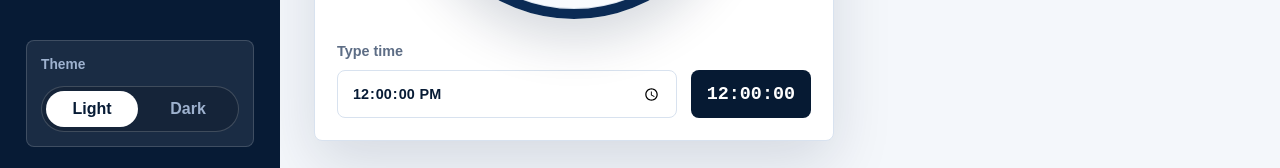
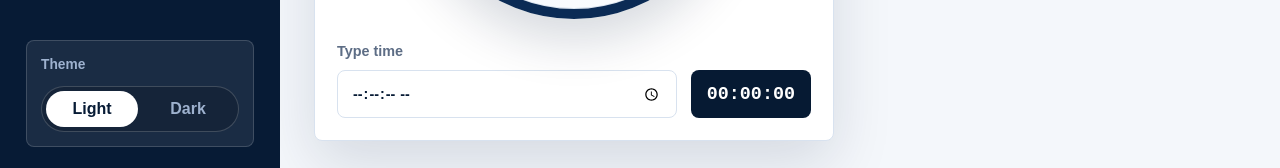
Before and after one commit to adriantirador/my-excercise-system, a Next.js app: page / in a window 1280 px wide. Both pictures are taken after a click on the button "Clock". Shown: the part 627-795 px from the top of the page. Built offline with nearby package versions, Linux system fonts and the light colour scheme.

Commit message:
Initialize timeValue state as an empty string

```diff
--- a/src/features/Clock/ClockPage.tsx
+++ b/src/features/Clock/ClockPage.tsx
@@ -30,7 +30,7 @@ const formatDisplayTime = (value: string) => {
 };
 
 export default function ClockPage() {
-  const [timeValue, setTimeValue] = useState("12:00:00");
+  const [timeValue, setTimeValue] = useState("");
 
   const clockStyle = useMemo<ClockStyle>(() => {
     const { hours, minutes, seconds } = parseTime(timeValue);
```
